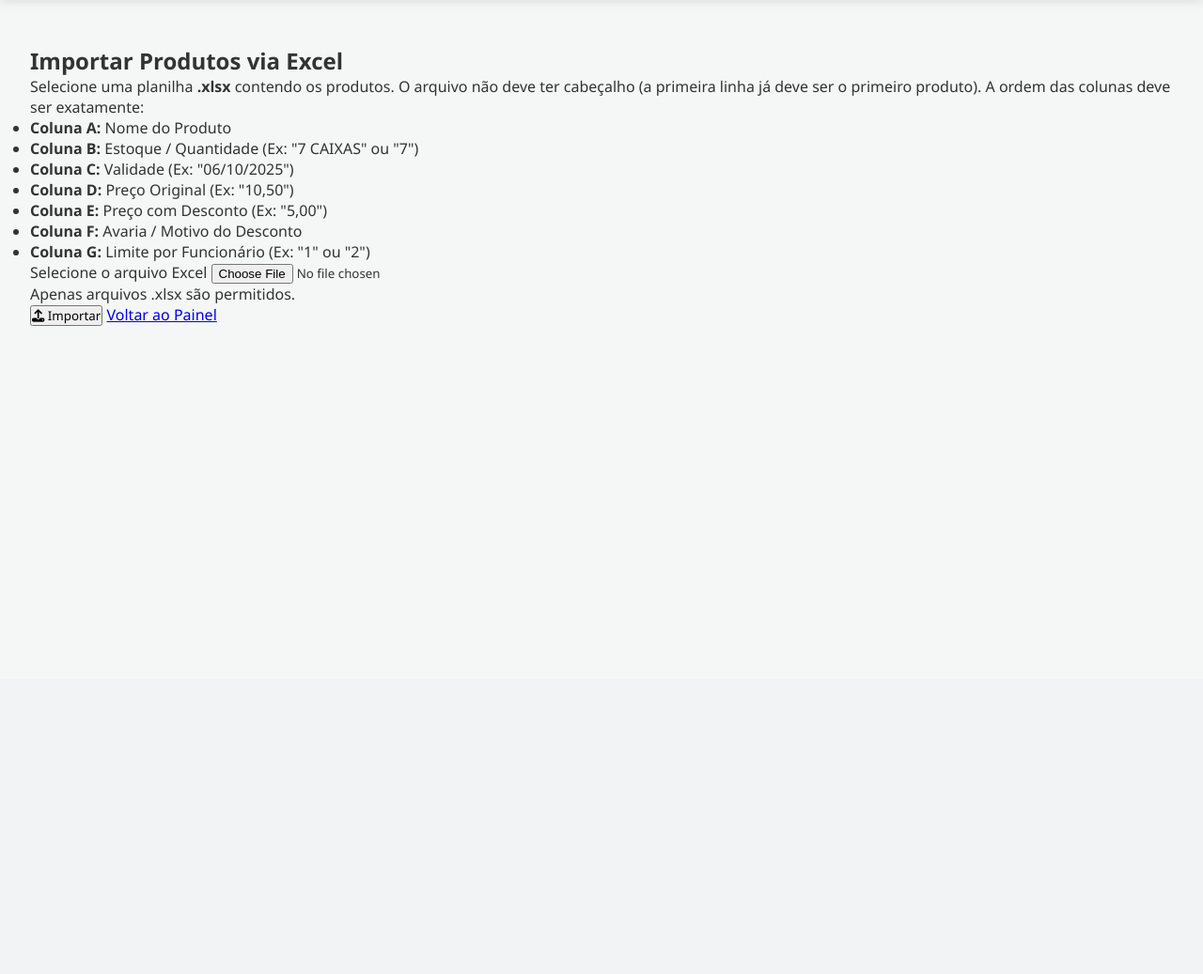
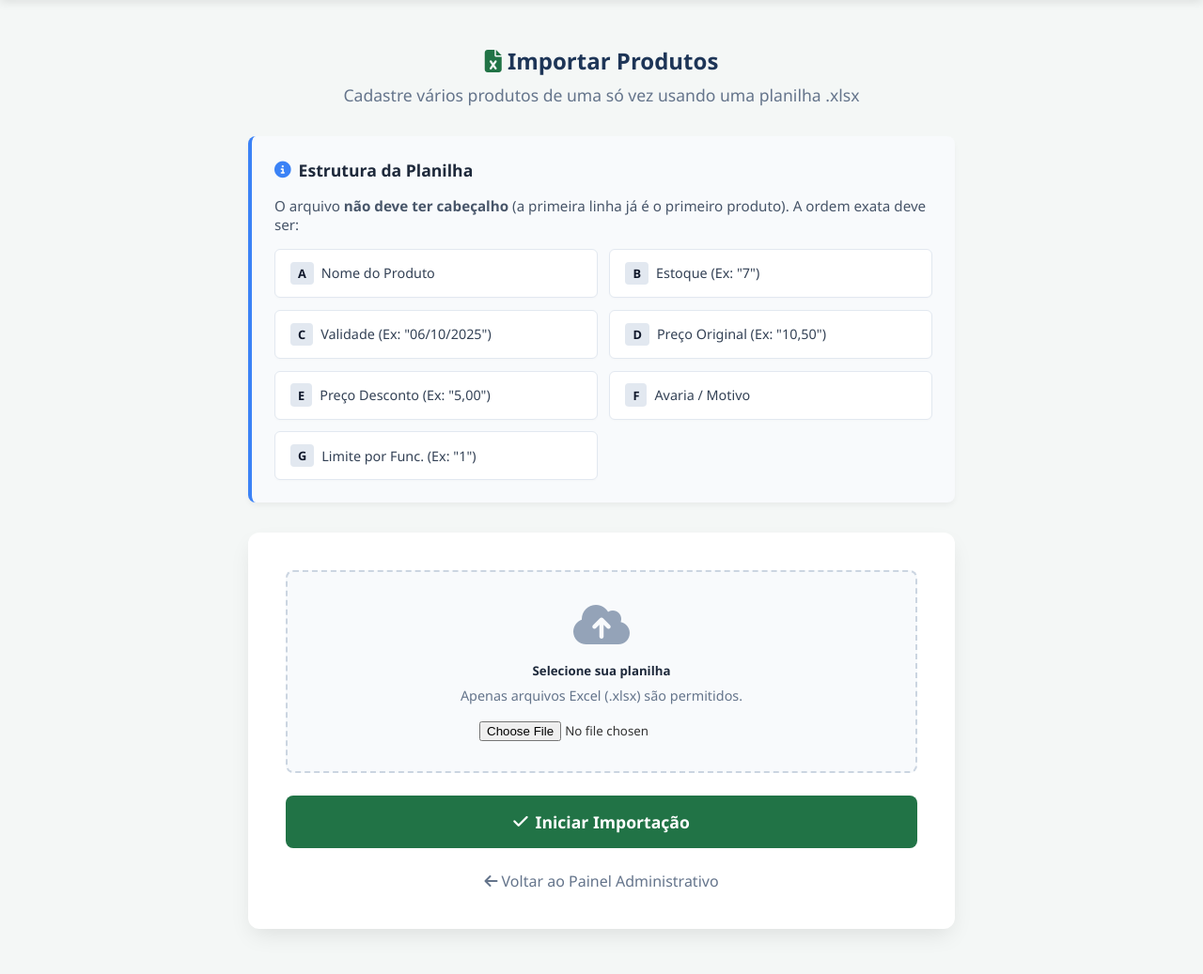
Before and after one commit to nicthecreator/projeto-website-django-ecommerce, a Django app: page /importar-produtos-excel/ in a window 1280 px wide. Shown: the part 77-1114 px from the top of the page at 94% size. Before the commit the page ends 424 px from the top, so only its background shows below. Run offline with Django 5.2, Linux system fonts and the light colour scheme; the visitor is signed in with stand-in values (Sample User, id 1).

Commit message:
Atualizar página de importação de produtos: melhorar layout e instruções para upload de planilha Excel

```diff
--- a/index/templates/importar_produtos.html
+++ b/index/templates/importar_produtos.html
@@ -1,47 +1,184 @@
 {% extends "global/base.html" %}
 {% load static %}
 
+{% block title %}Importar Produtos - PHD Store{% endblock %}
+
+{% block extra_head %}
+<style>
+    .import-container {
+        max-width: 800px;
+        margin: 3rem auto;
+        padding: 0 1.5rem;
+        font-family: 'Inter', sans-serif;
+    }
+    .import-header {
+        text-align: center;
+        margin-bottom: 2rem;
+    }
+    .import-header h2 {
+        color: #1d3557;
+        font-weight: 800;
+        margin-bottom: 0.5rem;
+    }
+    .import-header p {
+        color: #64748b;
+        font-size: 1.1rem;
+    }
+    .instructions-card {
+        background: #f8fafc;
+        border-left: 4px solid #3b82f6;
+        padding: 1.5rem;
+        border-radius: 8px;
+        margin-bottom: 2rem;
+        box-shadow: 0 4px 6px -1px rgba(0, 0, 0, 0.05);
+    }
+    .instructions-card h4 {
+        color: #1e293b;
+        margin-top: 0;
+        margin-bottom: 1rem;
+        font-size: 1.1rem;
+        display: flex;
+        align-items: center;
+        gap: 0.5rem;
+    }
+    .column-list {
+        list-style: none;
+        padding: 0;
+        margin: 0;
+        display: grid;
+        grid-template-columns: 1fr 1fr;
+        gap: 0.8rem;
+    }
+    .column-list li {
+        background: white;
+        padding: 0.8rem 1rem;
+        border-radius: 6px;
+        border: 1px solid #e2e8f0;
+        font-size: 0.9rem;
+        color: #334155;
+        display: flex;
+        align-items: center;
+        gap: 0.5rem;
+        box-shadow: 0 1px 2px rgba(0,0,0,0.02);
+    }
+    .column-list li strong {
+        color: #0f172a;
+        background: #e2e8f0;
+        padding: 0.2rem 0.5rem;
+        border-radius: 4px;
+        font-size: 0.8rem;
+    }
+    .upload-card {
+        background: white;
+        padding: 2.5rem;
+        border-radius: 12px;
+        box-shadow: 0 10px 25px -5px rgba(0, 0, 0, 0.1);
+        text-align: center;
+    }
+    .file-drop-area {
+        border: 2px dashed #cbd5e1;
+        border-radius: 8px;
+        padding: 2rem;
+        background: #f8fafc;
+        transition: all 0.2s ease;
+        margin-bottom: 1.5rem;
+    }
+    .file-drop-area:hover {
+        border-color: #3b82f6;
+        background: #eff6ff;
+    }
+    .file-icon {
+        font-size: 3rem;
+        color: #94a3b8;
+        margin-bottom: 1rem;
+    }
+    .btn-import {
+        background: #217346;
+        color: white;
+        border: none;
+        padding: 1rem 2rem;
+        border-radius: 8px;
+        font-weight: bold;
+        font-size: 1.1rem;
+        cursor: pointer;
+        transition: background 0.2s;
+        display: inline-flex;
+        align-items: center;
+        gap: 0.5rem;
+        width: 100%;
+        justify-content: center;
+    }
+    .btn-import:hover {
+        background: #185c37;
+    }
+    .btn-back {
+        display: inline-block;
+        margin-top: 1.5rem;
+        color: #64748b;
+        text-decoration: none;
+        font-weight: 500;
+        transition: color 0.2s;
+    }
+    .btn-back:hover {
+        color: #0f172a;
+    }
+    @media (max-width: 600px) {
+        .column-list { grid-template-columns: 1fr; }
+    }
+</style>
+{% endblock %}
+
 {% block content %}
-<div class="container mt-5">
-    <h2>Importar Produtos via Excel</h2>
-    <p>Selecione uma planilha <strong>.xlsx</strong> contendo os produtos. O arquivo não deve ter cabeçalho (a primeira linha já deve ser o primeiro produto). A ordem das colunas deve ser exatamente:</p>
-    <ul>
-        <li><strong>Coluna A:</strong> Nome do Produto</li>
-        <li><strong>Coluna B:</strong> Estoque / Quantidade (Ex: "7 CAIXAS" ou "7")</li>
-        <li><strong>Coluna C:</strong> Validade (Ex: "06/10/2025")</li>
-        <li><strong>Coluna D:</strong> Preço Original (Ex: "10,50")</li>
-        <li><strong>Coluna E:</strong> Preço com Desconto (Ex: "5,00")</li>
-        <li><strong>Coluna F:</strong> Avaria / Motivo do Desconto</li>
-        <li><strong>Coluna G:</strong> Limite por Funcionário (Ex: "1" ou "2")</li>
-    </ul>
+<div class="import-container">
+    <div class="import-header">
+        <h2><i class="fa-solid fa-file-excel" style="color: #217346;"></i> Importar Produtos</h2>
+        <p>Cadastre vários produtos de uma só vez usando uma planilha .xlsx</p>
+    </div>
 
     {% if messages %}
         {% for message in messages %}
-            <div class="alert {% if message.tags == 'success' %}alert-success{% else %}alert-danger{% endif %} alert-dismissible fade show" role="alert">
+            <div style="padding: 1rem; margin-bottom: 1.5rem; border-radius: 8px; text-align: center; font-weight: bold; background-color: {% if message.tags == 'error' %}#fee2e2; color: #dc2626{% else %}#dcfce7; color: #16a34a{% endif %}; box-shadow: 0 2px 4px rgba(0,0,0,0.05);">
                 {{ message }}
-                <button type="button" class="btn-close" data-bs-dismiss="alert" aria-label="Close"></button>
             </div>
         {% endfor %}
     {% endif %}
 
-    <div class="card p-4 mt-4 shadow-sm">
+    <div class="instructions-card">
+        <h4><i class="fa-solid fa-circle-info" style="color: #3b82f6;"></i> Estrutura da Planilha</h4>
+        <p style="font-size: 0.95rem; color: #475569; margin-bottom: 1rem;">O arquivo <strong>não deve ter cabeçalho</strong> (a primeira linha já é o primeiro produto). A ordem exata deve ser:</p>
+        <ul class="column-list">
+            <li><strong>A</strong> Nome do Produto</li>
+            <li><strong>B</strong> Estoque (Ex: "7")</li>
+            <li><strong>C</strong> Validade (Ex: "06/10/2025")</li>
+            <li><strong>D</strong> Preço Original (Ex: "10,50")</li>
+            <li><strong>E</strong> Preço Desconto (Ex: "5,00")</li>
+            <li><strong>F</strong> Avaria / Motivo</li>
+            <li><strong>G</strong> Limite por Func. (Ex: "1")</li>
+        </ul>
+    </div>
+
+    <div class="upload-card">
         <form method="post" enctype="multipart/form-data">
             {% csrf_token %}
-            <div class="mb-3">
-                <label for="{{ form.arquivo_excel.id_for_label }}" class="form-label">{{ form.arquivo_excel.label }}</label>
-                {{ form.arquivo_excel }}
-                {% if form.arquivo_excel.help_text %}
-                    <div class="form-text">{{ form.arquivo_excel.help_text }}</div>
-                {% endif %}
-                {% if form.arquivo_excel.errors %}
-                    <div class="text-danger">
-                        {{ form.arquivo_excel.errors }}
-                    </div>
-                {% endif %}
+            <div class="file-drop-area">
+                <i class="fa-solid fa-cloud-arrow-up file-icon"></i>
+                <h5 style="color: #1e293b; margin-bottom: 0.5rem; font-weight: 700;">Selecione sua planilha</h5>
+                <p style="color: #64748b; font-size: 0.9rem; margin-bottom: 1rem;">Apenas arquivos Excel (.xlsx) são permitidos.</p>
+                <div style="margin: 0 auto; width: fit-content; text-align: left;">
+                    {{ form.arquivo_excel }}
+                </div>
             </div>
 
-            <button type="submit" class="btn btn-primary"><i class="fa-solid fa-upload"></i> Importar</button>
-            <a href="{% url 'painel_admin' %}" class="btn btn-secondary ms-2">Voltar ao Painel</a>
+            {% if form.arquivo_excel.errors %}
+                <div style="color: #dc2626; margin-bottom: 1rem; font-weight: bold; background: #fee2e2; padding: 0.5rem; border-radius: 4px;">
+                    {{ form.arquivo_excel.errors }}
+                </div>
+            {% endif %}
+
+            <button type="submit" class="btn-import">
+                <i class="fa-solid fa-check"></i> Iniciar Importação
+            </button>
+            <a href="{% url 'painel_admin' %}" class="btn-back"><i class="fa-solid fa-arrow-left"></i> Voltar ao Painel Administrativo</a>
         </form>
     </div>
 </div>
```
